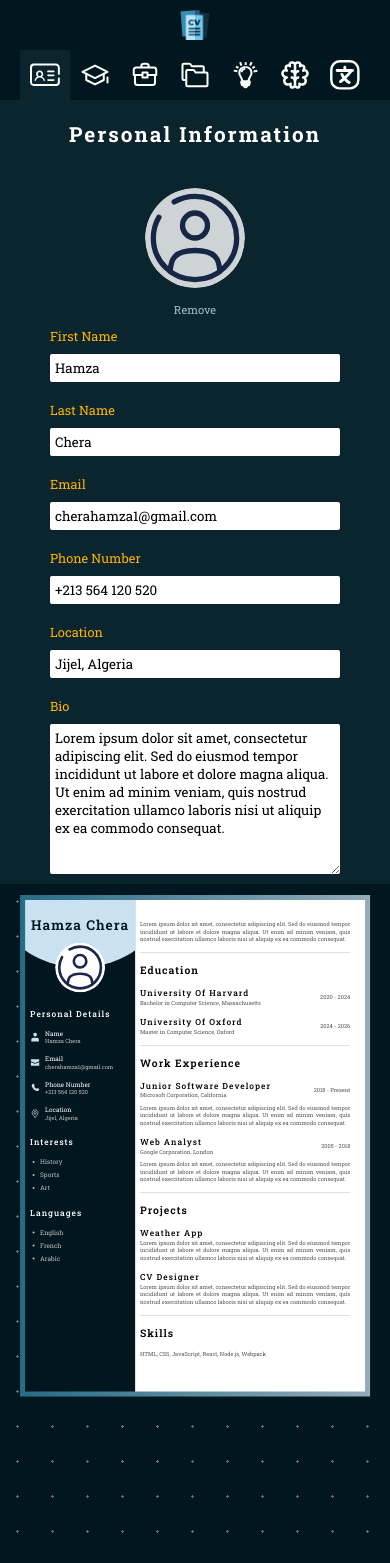
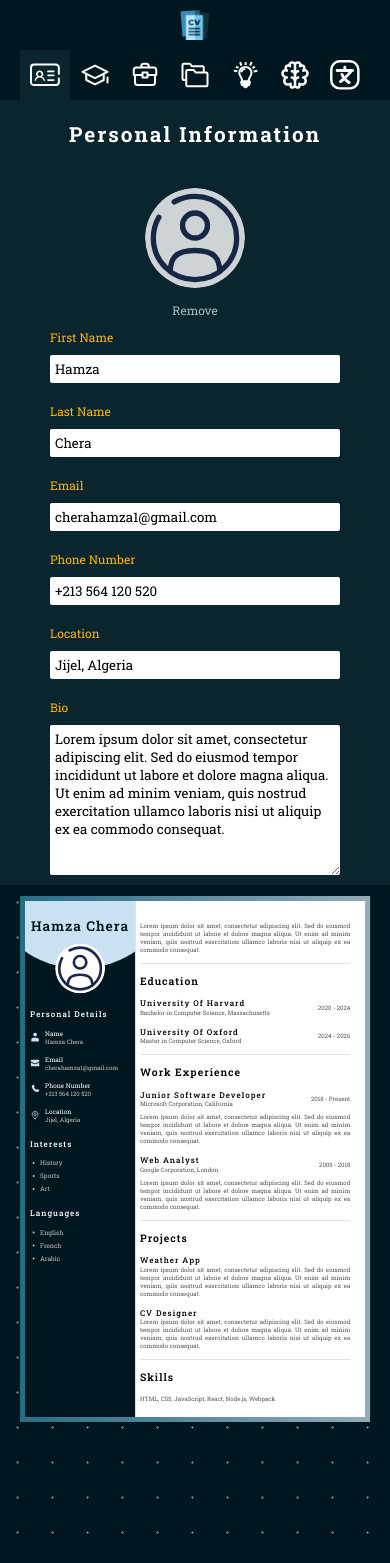
Before and after one commit to CheraHamza/CV_Designer, a React (Vite) app: page / in a window 390 px wide. Shown: the top 1563 px of the page. Built offline with nearby package versions, Linux system fonts and the light colour scheme.

Commit message:
fix: remove redundant CSS variables and adjust layout properties for better responsiveness

```diff
--- a/src/styles/editor.css
+++ b/src/styles/editor.css
@@ -1,15 +1,3 @@
-:root {
-	--deep-blue: #00171f;
-	--deep-green: #0a252e;
-	--light-blue: #c9e1f1;
-	--gold-yellow: #ffb400;
-
-	--fs-xl: 1.5rem;
-	--fs-lg: 1.3rem;
-	--fs-sm: 0.8rem;
-	--fs-xs: 0.7rem;
-}
-
 .navBar {
 	display: flex;
 	flex-direction: column;
@@ -77,7 +65,7 @@ form {
 }
 
 label {
-	font-size: var(--fs-sm);
+	font-size: var(--fs-xs);
 	color: var(--gold-yellow);
 }
 
--- a/src/styles/preview.css
+++ b/src/styles/preview.css
@@ -1,18 +1,3 @@
-:root {
-	--deep-blue: #00171f;
-	--deep-green: #0a252e;
-	--light-blue: #c9e1f1;
-	--gold-yellow: #ffb400;
-	--dark-gray: #565656;
-	--light-gray: #c2c2c2;
-
-	--fs-xl: 1.7rem;
-	--fs-lg: 1.4rem;
-	--fs-md: 1.05rem;
-	--fs-sm: 0.8rem;
-	--fs-xs: 0.7rem;
-}
-
 h1,
 h2,
 h3,
@@ -39,7 +24,7 @@ h2 {
 	position: relative;
 	display: flex;
 	width: 180mm;
-	height: 260mm;
+	min-height: 260mm;
 	margin-top: 2rem;
 	margin-bottom: 2rem;
 }
@@ -60,7 +45,6 @@ h2 {
 	display: flex;
 	flex-direction: column;
 	width: 65mm;
-	height: 100%;
 	background-color: var(--deep-blue);
 	color: white;
 	overflow: hidden;
@@ -139,6 +123,10 @@ h2 {
 	padding-left: 20px;
 }
 
+.languagesWrapper {
+	margin-bottom: 30px;
+}
+
 .cvRight {
 	background-color: white;
 	width: 135mm;
```
